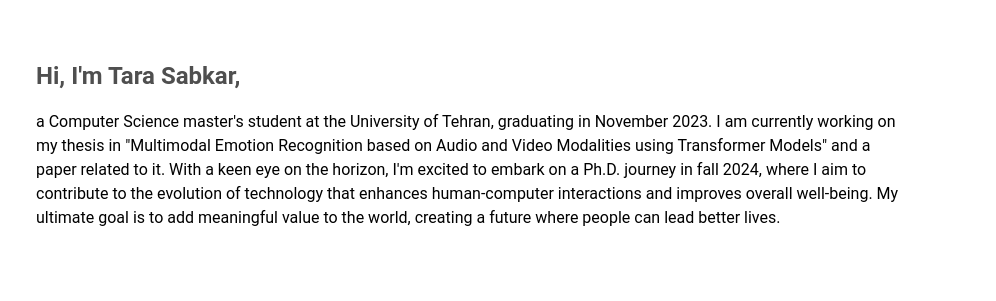
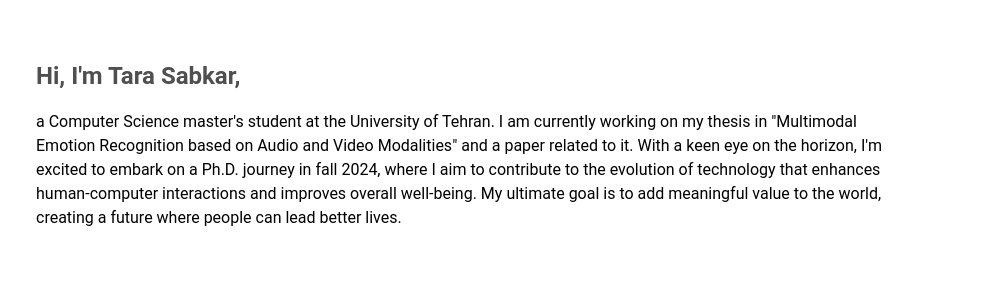
Before and after one commit to tarasabkar/tarasabkar.github.io, a plain HTML site: page index.html in a window 1280 px wide. Shown: the part 92-393 px from the top of the page, 284-1280 px from the left. Drawn offline with Linux system fonts and the light colour scheme.

Commit message:
Update index.html

```diff
--- a/index.html
+++ b/index.html
@@ -149,7 +149,7 @@ aside p {
         <main class="main-content">
             <section id="about">
                 <h2>Hi, I'm Tara Sabkar,</h2>
-                <p>a Computer Science master's student at the University of Tehran, graduating in November 2023. I am currently working on my thesis in "Multimodal Emotion Recognition based on Audio and Video Modalities using Transformer Models" and a paper related to it.
+                <p>a Computer Science master's student at the University of Tehran. I am currently working on my thesis in "Multimodal Emotion Recognition based on Audio and Video Modalities" and a paper related to it.
 With a keen eye on the horizon, I'm excited to embark on a Ph.D. journey in fall 2024, where I aim to contribute to the evolution of technology that enhances human-computer interactions and improves overall well-being. My ultimate goal is to add meaningful value to the world, creating a future where people can lead better lives.
 </p> <br> <br>
             </section>
```
